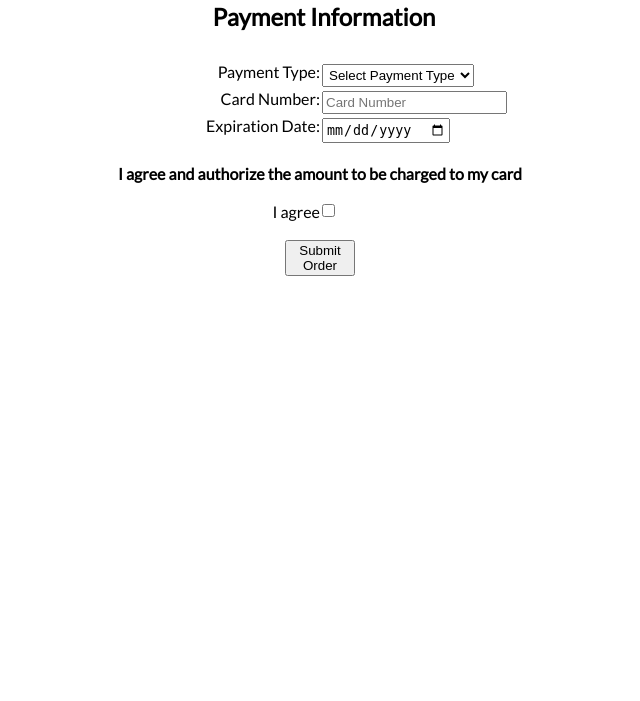
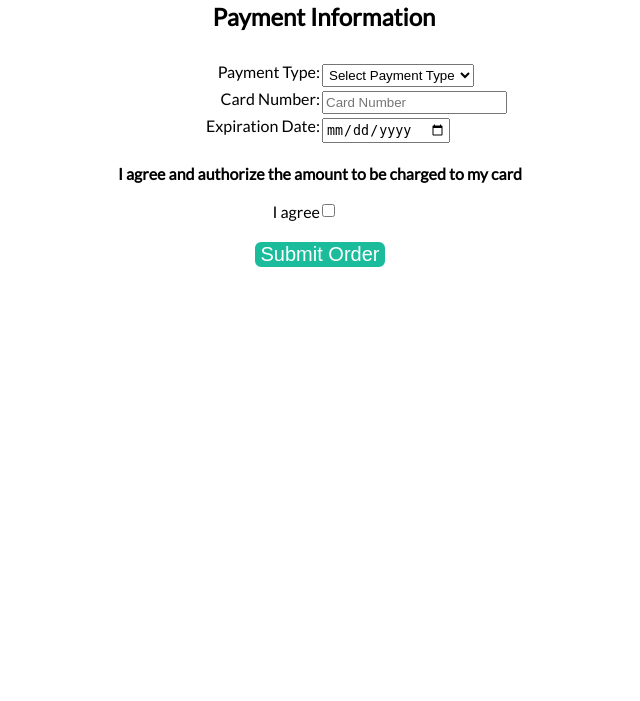
Before and after one commit to CS3320/eCommerce-shopping-cart, a PHP site: page /html/checkout.html in a window 1280 px wide. Shown: the part 311-1012 px from the top of the page, without its empty margins (320-960 px from the left). Run offline with PHP 8.4, Linux system fonts and the light colour scheme.

Commit message:
consolidate css across pages and update button

```diff
--- a/css/checkout.css
+++ b/css/checkout.css
@@ -1,7 +1,7 @@
-@import url('https://fonts.googleapis.com/css?family=Lato&display=swap');
+@import url("https://fonts.googleapis.com/css?family=Lato&display=swap");
 
-body{
-    font-family: 'Lato', sans-serif;
+body {
+  font-family: "Lato", sans-serif;
 }
 h2 {
   padding: 2px;
@@ -46,10 +46,14 @@ select {
   display: inline-block;
   float: left;
 }
-
 button {
   display: block;
+  text-align: center;
   margin: auto;
   clear: left;
-    width: 70px;
+  color: white;
+  background-color: #1abc9c;
+  border: 2px solid white;
+  font-size: 20px;
+  border-radius: 8px;
 }
--- a/css/shipping_shopping.css
+++ b/css/main.css
@@ -43,8 +43,9 @@ button {
   text-align: center;
   margin: auto;
   clear: left;
-  background-color: white;
-  border: 2px solid #1abc9c;
+  color: white;
+  background-color: #1abc9c;
+  border: 2px solid white;
   font-size: 20px;
   border-radius: 8px;
 }
--- a/html/shipping_information.html
+++ b/html/shipping_information.html
@@ -2,7 +2,7 @@
 <html>
   <head>
     <title>Shipping Information</title>
-    <link rel="stylesheet" href="../css/shipping_shopping.css" />
+    <link rel="stylesheet" href="../css/main.css" />
   </head>
   <body>
     <div class="background">
--- a/html/shopping_cart.html
+++ b/html/shopping_cart.html
@@ -2,7 +2,7 @@
 <html>
   <head>
     <title>Shopping Cart</title>
-    <link rel="stylesheet" href="../css/shipping_shopping.css" />
+    <link rel="stylesheet" href="../css/main.css" />
   </head>
   <body>
     <div class="background">
--- a/html/user.html
+++ b/html/user.html
@@ -2,7 +2,7 @@
 <html>
   <head>
     <title>User Information</title>
-        <link rel="stylesheet" href="../css/user.css" />
+    <link rel="stylesheet" href="../css/main.css" />
   </head>
   <body>
     <div class="background">
```
Lines whose indentation alone changed are shown as unchanged.
